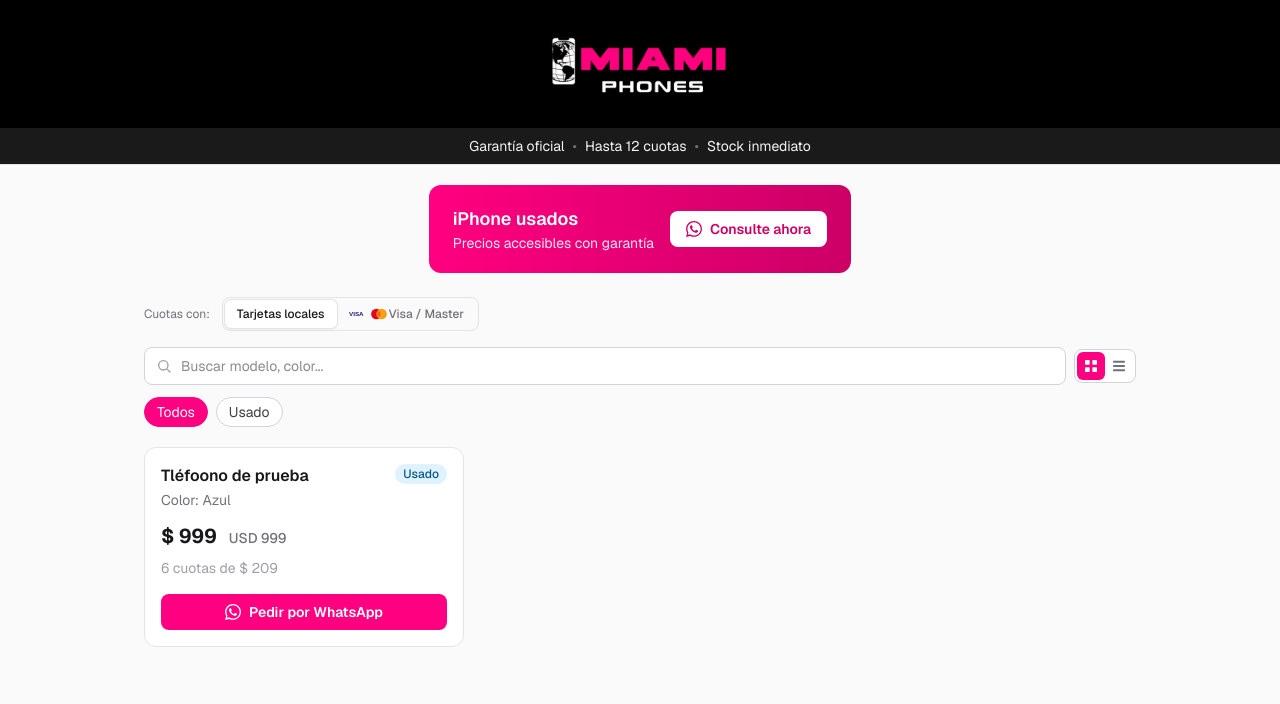
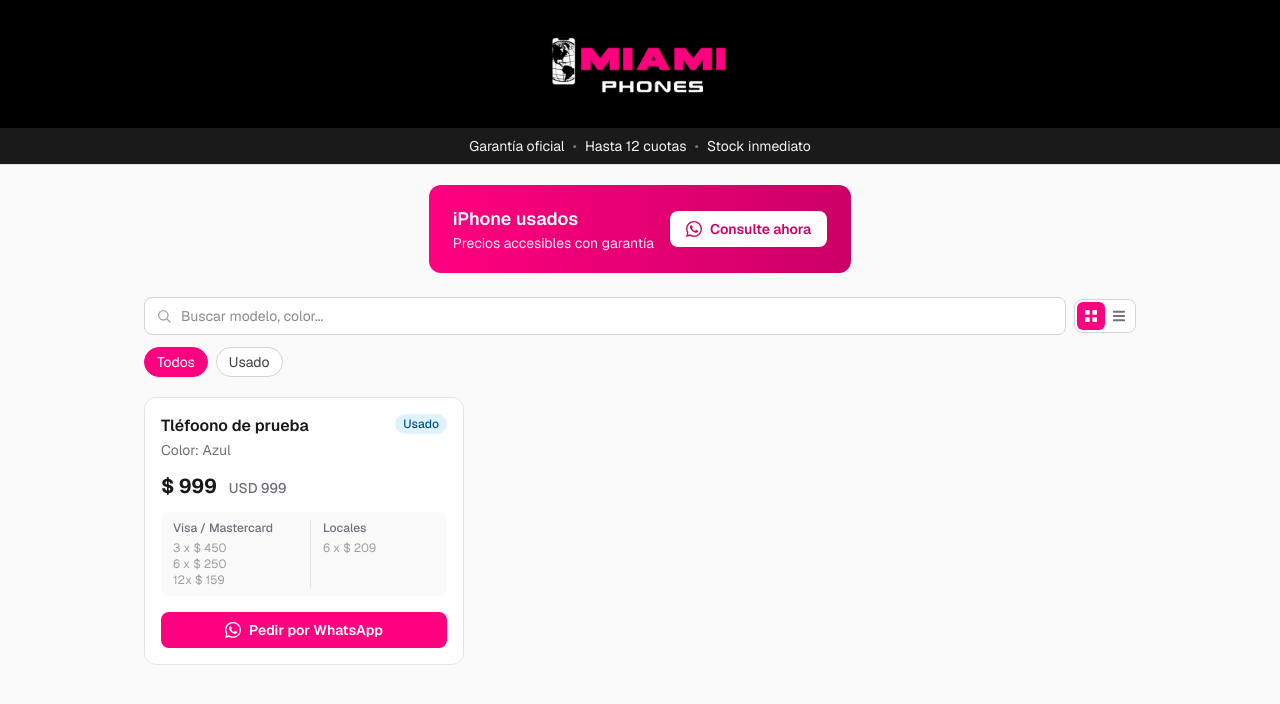
Before and after one commit to DevZeppelin/miamiphones, a Next.js app: page / in a window 1280 px wide. Shown: the top 704 px of the page. Built offline with nearby package versions, Linux system fonts and the light colour scheme.

Commit message:
change quotes format

```diff
--- a/components/Catalog.tsx
+++ b/components/Catalog.tsx
@@ -2,7 +2,7 @@
 
 import { useMemo, useState } from "react";
 import type { Product } from "@/lib/types";
-import ProductCard, { type CardType } from "./ProductCard";
+import ProductCard from "./ProductCard";
 
 type View = "grid" | "list";
 const TODOS = "Todos";
@@ -11,7 +11,6 @@ export default function Catalog({ products }: { products: Product[] }) {
   const [query, setQuery] = useState("");
   const [view, setView] = useState<View>("grid");
   const [estado, setEstado] = useState<string>(TODOS);
-  const [cardType, setCardType] = useState<CardType>("local");
 
   const estados = useMemo(() => {
     const set = new Set<string>();
@@ -38,35 +37,6 @@ export default function Catalog({ products }: { products: Product[] }) {
 
   return (
     <section className="mx-auto mt-6 w-full max-w-5xl px-4 pb-16">
-      {/* Selector de tarjeta */}
-      <div className="mb-4 flex items-center gap-3">
-        <span className="text-xs text-zinc-500 shrink-0">Cuotas con:</span>
-        <div className="flex rounded-lg border border-zinc-200 bg-zinc-50 p-0.5 text-xs font-medium">
-          <button
-            onClick={() => setCardType("local")}
-            className={`rounded-md px-3 py-1.5 transition-all ${
-              cardType === "local"
-                ? "bg-white text-zinc-900 shadow-sm ring-1 ring-zinc-200"
-                : "text-zinc-500 hover:text-zinc-700"
-            }`}
-          >
-            Tarjetas locales
-          </button>
-          <button
-            onClick={() => setCardType("visa")}
-            className={`flex items-center gap-0 rounded-md px-3 py-1.5 transition-all ${
-              cardType === "visa"
-                ? "bg-white text-zinc-900 shadow-sm ring-1 ring-zinc-200"
-                : "text-zinc-500 hover:text-zinc-700"
-            }`}
-          >
-            <VisaIcon className="h-3 w-5" />
-            <MastercardIcon className="h-3.5 w-5" />
-            <span>Visa / Master</span>
-          </button>
-        </div>
-      </div>
-
       {/* Buscador + toggle de vista */}
       <div className="flex items-center gap-2">
         <div className="relative flex-1">
@@ -158,12 +128,7 @@ export default function Catalog({ products }: { products: Product[] }) {
           }
         >
           {filtered.map((p) => (
-            <ProductCard
-              key={p.id}
-              product={p}
-              view={view}
-              cardType={cardType}
-            />
+            <ProductCard key={p.id} product={p} view={view} />
           ))}
         </div>
       )}
@@ -195,30 +160,3 @@ function ViewButton({
     </button>
   );
 }
-
-function VisaIcon({ className }: { className?: string }) {
-  return (
-    <svg viewBox="0 0 48 16" className={className} aria-hidden="true">
-      <text
-        x="0"
-        y="13"
-        fontFamily="Arial"
-        fontWeight="bold"
-        fontSize="15"
-        fill="#1A1F71"
-      >
-        VISA
-      </text>
-    </svg>
-  );
-}
-
-function MastercardIcon({ className }: { className?: string }) {
-  return (
-    <svg viewBox="0 0 38 24" className={className} aria-hidden="true">
-      <circle cx="14" cy="12" r="10" fill="#EB001B" />
-      <circle cx="24" cy="12" r="10" fill="#F79E1B" />
-      <path d="M19 5.3a10 10 0 0 1 0 13.4A10 10 0 0 1 19 5.3z" fill="#FF5F00" />
-    </svg>
-  );
-}
--- a/components/ProductCard.tsx
+++ b/components/ProductCard.tsx
@@ -1,12 +1,8 @@
 import type { Product } from "@/lib/types";
 import { whatsappProductLink } from "@/lib/whatsapp";
 
-export type CardType = "local" | "visa";
-
-const RECARGOS = {
-  local: { c3: null,  c6: 0.25, c12: null },
-  visa:  { c3: 0.35, c6: 0.50, c12: 0.90 },
-} satisfies Record<CardType, { c3: number | null; c6: number; c12: number | null }>;
+const VISA = { c3: 0.35, c6: 0.5, c12: 0.9 };
+const LOCAL = { c6: 0.25 };
 
 const arsFmt = new Intl.NumberFormat("es-AR", {
   style: "currency",
@@ -41,25 +37,17 @@ const WhatsAppIcon = ({ className }: { className?: string }) => (
 export default function ProductCard({
   product,
   view,
-  cardType,
 }: {
   product: Product;
   view: "grid" | "list";
-  cardType: CardType;
 }) {
-  const r = RECARGOS[cardType];
-  const cuota3 =
-    product.precioArs != null && r.c3 != null
-      ? Math.ceil((product.precioArs * (1 + r.c3)) / 3)
-      : null;
-  const cuota6 =
-    product.precioArs != null
-      ? Math.ceil((product.precioArs * (1 + r.c6)) / 6)
-      : null;
-  const cuota12 =
-    product.precioArs != null && r.c12 != null
-      ? Math.ceil((product.precioArs * (1 + r.c12)) / 12)
-      : null;
+  const ars = product.precioArs;
+  const visaCuota3 = ars != null ? Math.ceil((ars * (1 + VISA.c3)) / 3) : null;
+  const visaCuota6 = ars != null ? Math.ceil((ars * (1 + VISA.c6)) / 6) : null;
+  const visaCuota12 =
+    ars != null ? Math.ceil((ars * (1 + VISA.c12)) / 12) : null;
+  const localCuota6 =
+    ars != null ? Math.ceil((ars * (1 + LOCAL.c6)) / 6) : null;
 
   if (view === "list") {
     return (
@@ -138,11 +126,20 @@ export default function ProductCard({
           )}
         </div>
 
-        {(cuota6 != null || cuota12 != null) && (
-          <div className="mt-2 space-y-0.2 text-sm text-zinc-400">
-            {cuota3 != null && <p>3 cuotas de {arsFmt.format(cuota3)}</p>}
-            {cuota6 != null && <p>6 cuotas de {arsFmt.format(cuota6)}</p>}
-            {cuota12 != null && <p>12 cuotas de {arsFmt.format(cuota12)}</p>}
+        {ars != null && (
+          <div className="mt-3 grid grid-cols-2 gap-x-3 rounded-lg bg-zinc-50 px-3 py-2 text-xs">
+            <div>
+              <p className="mb-1 font-medium text-zinc-500">
+                Visa / Mastercard
+              </p>
+              <p className="text-zinc-400">3 x {arsFmt.format(visaCuota3!)}</p>
+              <p className="text-zinc-400">6 x {arsFmt.format(visaCuota6!)}</p>
+              <p className="text-zinc-400">12x {arsFmt.format(visaCuota12!)}</p>
+            </div>
+            <div className="border-l border-zinc-200 pl-3">
+              <p className="mb-1 font-medium text-zinc-500">Locales</p>
+              <p className="text-zinc-400">6 x {arsFmt.format(localCuota6!)}</p>
+            </div>
           </div>
         )}
       </div>
```
